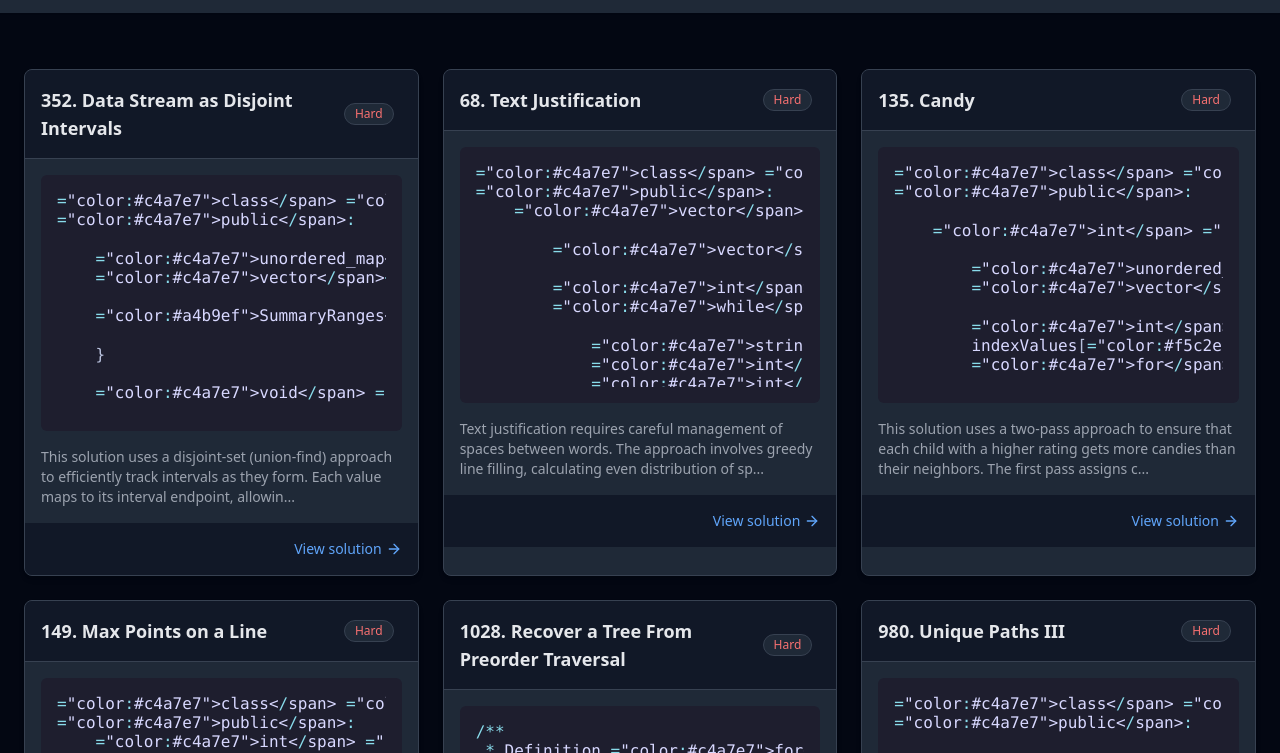
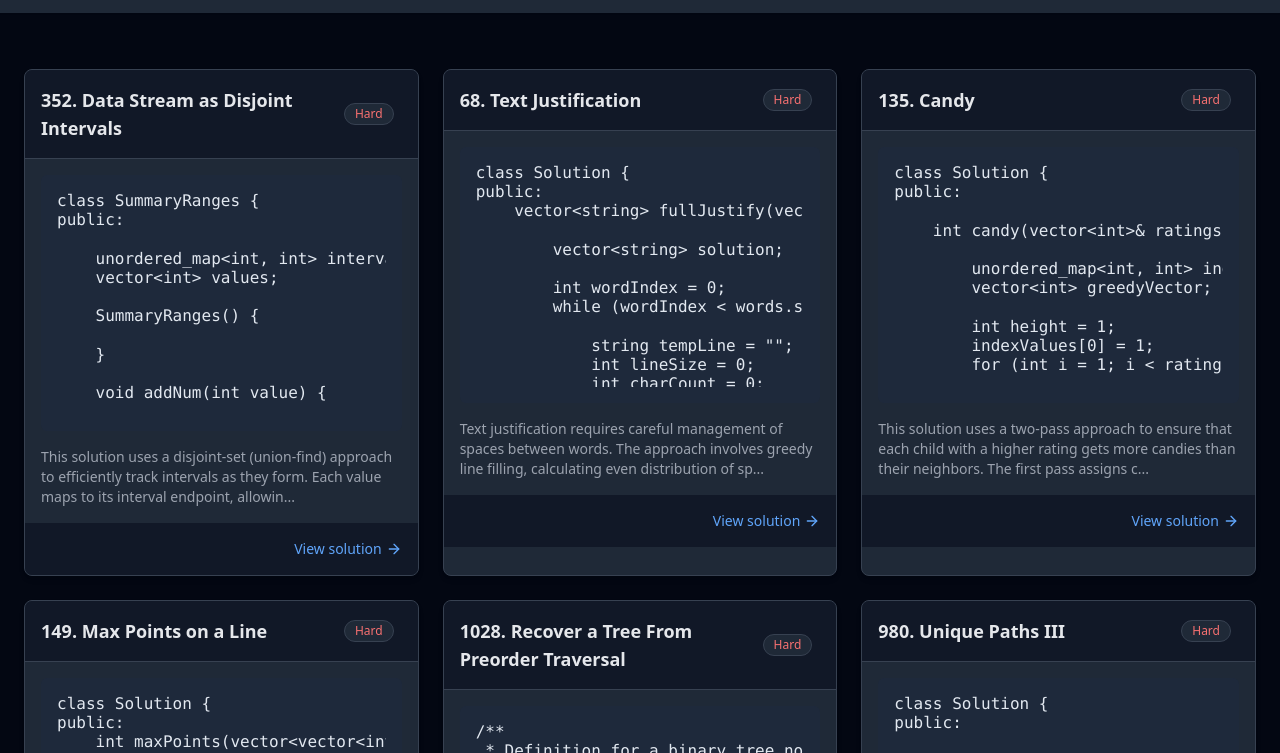
Before and after one commit to ColeAndrae/my-leetcode-hards, a plain HTML site: page index.html in a window 1280 px wide. Shown: the part 47-800 px from the top of the page. Drawn offline with nearby package versions, Linux system fonts and the light colour scheme.

Commit message:
Update index.html

```diff
--- a/index.html
+++ b/index.html
@@ -9,26 +9,16 @@
     pre {
       white-space: pre;
       font-family: 'Consolas', 'Monaco', 'Courier New', monospace;
-      font-size: 0.65rem; /* Smaller text */
+      font-size: 0.6rem; /* Much smaller text */
       line-height: 1.2;
-      color: #d8d8ff; /* Light blue-purple text */
+      color: #e2e8f0; /* Keeping text white/light */
       overflow-x: auto;
     }
     .code-block {
-      background-color: #1e1e2e; /* Dark blue-purple background */
+      background-color: #1e293b;
       border-radius: 0.375rem;
       padding: 1rem;
     }
-    /* Pastel blue and purple syntax highlighting */
-    .keyword { color: #c4a7e7; } /* Pastel purple */
-    .type { color: #a4b9ef; } /* Pastel blue */
-    .function { color: #7dc4e4; } /* Light blue */
-    .variable { color: #b4befe; } /* Lavender */
-    .number { color: #f5c2e7; } /* Pink-purple */
-    .string { color: #a6e3a1; } /* Pastel green */
-    .comment { color: #9399b2; } /* Muted gray-purple */
-    .operator { color: #89dceb; } /* Pastel cyan */
-    .punctuation { color: #bac2de; } /* Light gray-blue */
   </style>
 </head>
 <body class="bg-gray-950 text-gray-100">
@@ -487,26 +477,7 @@ public:
       }
     ];
 
-    // Function to add pastel blue/purple syntax highlighting to code
-    function applyPastelSyntaxHighlighting(code) {
-      // Escape HTML entities first
-      const escapedCode = code
-        .replace(/&/g, '&amp;')
-        .replace(/</g, '&lt;')
-        .replace(/>/g, '&gt;');
-
-      // Apply pastel blue/purple syntax highlighting
-      return escapedCode
-        .replace(/\b(class|public|private|protected|void|int|double|string|vector|unordered_map|if|else|for|while|return|new|nullptr|struct)\b/g, '<span style="color:#c4a7e7">$1</span>') // keywords - pastel purple
-        .replace(/\b(TreeNode|Solution|SummaryRanges)\b/g, '<span style="color:#a4b9ef">$1</span>') // types - pastel blue
-        .replace(/\b([a-zA-Z_][a-zA-Z0-9_]*)\s*(?=\()/g, '<span style="color:#7dc4e4">$1</span>') // functions - light blue
-        .replace(/\/\/(.*)/g, '<span style="color:#9399b2">//$1</span>') // comments - muted gray-purple
-        .replace(/\b([0-9]+)\b/g, '<span style="color:#f5c2e7">$1</span>') // numbers - pink-purple
-        .replace(/(\+|\-|\*|\/|=|==|!=|&lt;|&gt;|&amp;&amp;|\|\||\!|\?|\:)/g, '<span style="color:#89dceb">$1</span>') // operators - pastel cyan
-        .replace(/(\{|\}|\(|\)|\[|\]|;|,|\.)/g, '<span style="color:#bac2de">$1</span>'); // punctuation - light gray-blue
-    }
-
-    // Render problems with better syntax highlighting
+    // Render problems - directly showing the code with minimal processing
     function renderProblems() {
       const container = document.getElementById('problem-container');
 
@@ -531,13 +502,18 @@ public:
         const body = document.createElement('div');
         body.className = 'p-4';
 
-        // Code section with pastel blue/purple syntax highlighting
+        // Code section - simply escape HTML entities and show as-is
         const codeBlock = document.createElement('div');
         codeBlock.className = 'code-block overflow-hidden h-64';
 
+        const codeText = problem.code
+          .replace(/&/g, '&amp;')
+          .replace(/</g, '&lt;')
+          .replace(/>/g, '&gt;');
+
         const preElement = document.createElement('pre');
         preElement.className = 'overflow-auto h-full';
-        preElement.innerHTML = applyPastelSyntaxHighlighting(problem.code);
+        preElement.innerHTML = codeText;
 
         codeBlock.appendChild(preElement);
 
```
